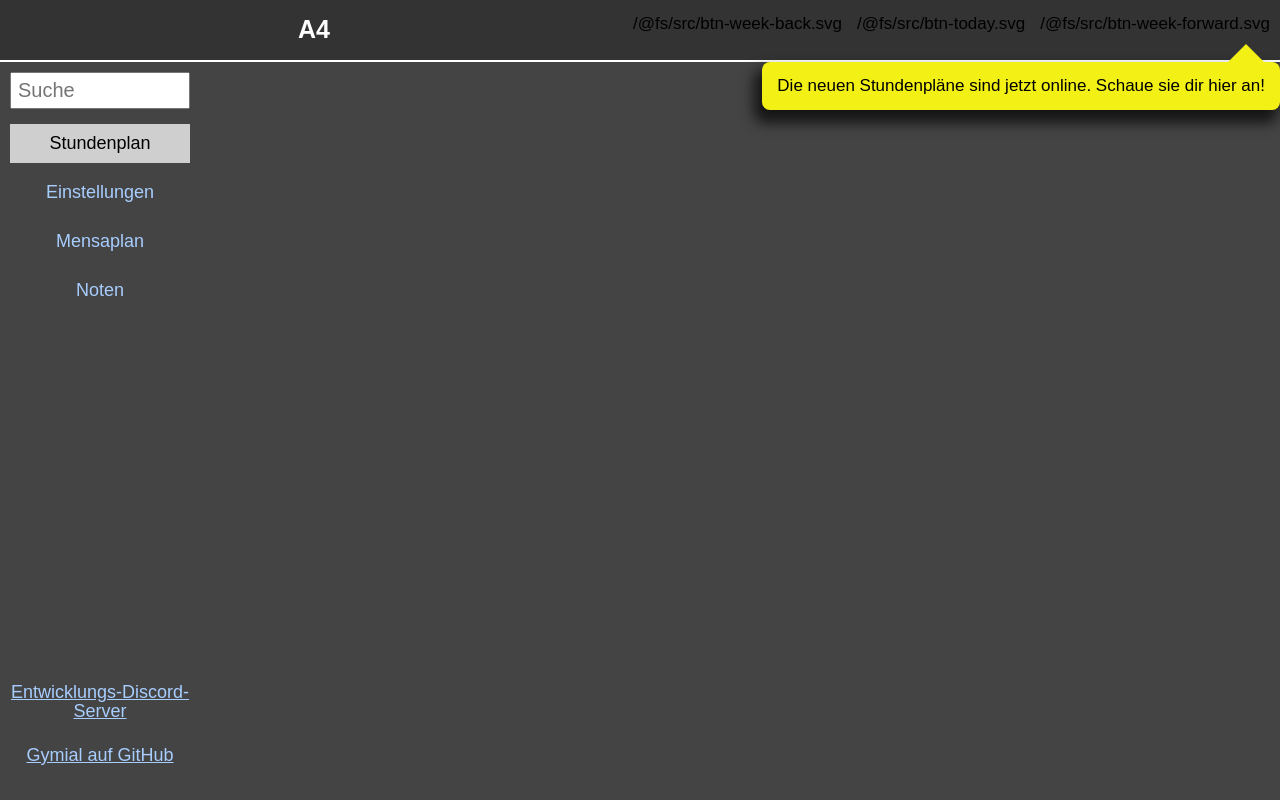
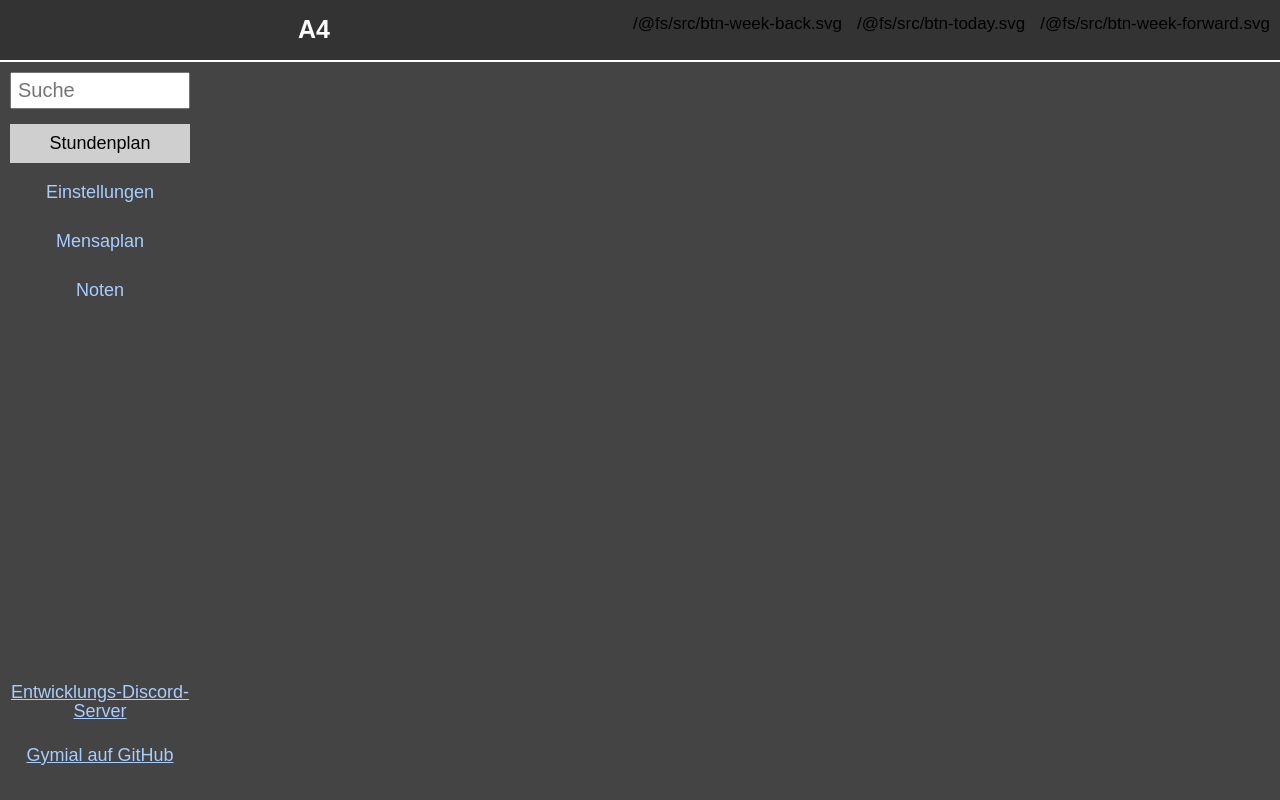
Before and after one commit to RootCubed/gymial, a website built with webpack: page src/index.html in a window 1280 px wide. Built offline with nearby package versions, Linux system fonts and the light colour scheme; files whose address does not match are found by name.

Commit message:
Set new semester, improve error positioning

```diff
--- a/src/gymial.tt.js
+++ b/src/gymial.tt.js
@@ -17,9 +17,9 @@ const ERROR_NOCACHE = "Das TAM-Intranet ist momentan leider offline, und dieser
 const ERROR_VIEWCACHE = "Das TAM-Intranet ist momentan leider offline. Klicke <a href='#' id='view-cached'>hier</a>," +
 " um die zuletzt geladene Version dieses Studenplans anschauen ";
 
-export const NEXT_SEM_PERIOD = 79;
-const NEXT_SEM_START = 1692568800000;
-const nextSemOnline = true;
+export const NEXT_SEM_PERIOD = 80;
+const NEXT_SEM_START = 1708901999000;
+const nextSemOnline = false;
 
 let times = timesPre73Post76;
 let shortTimes = shortTimesPre73Post76;
--- a/src/style.css
+++ b/src/style.css
@@ -349,6 +349,7 @@ span.entry-title {
     flex-direction: column;
     justify-content: center;
     align-items: center;
+    width: 100%;
     height: 100%;
     position: absolute;
     top: 0;
```
